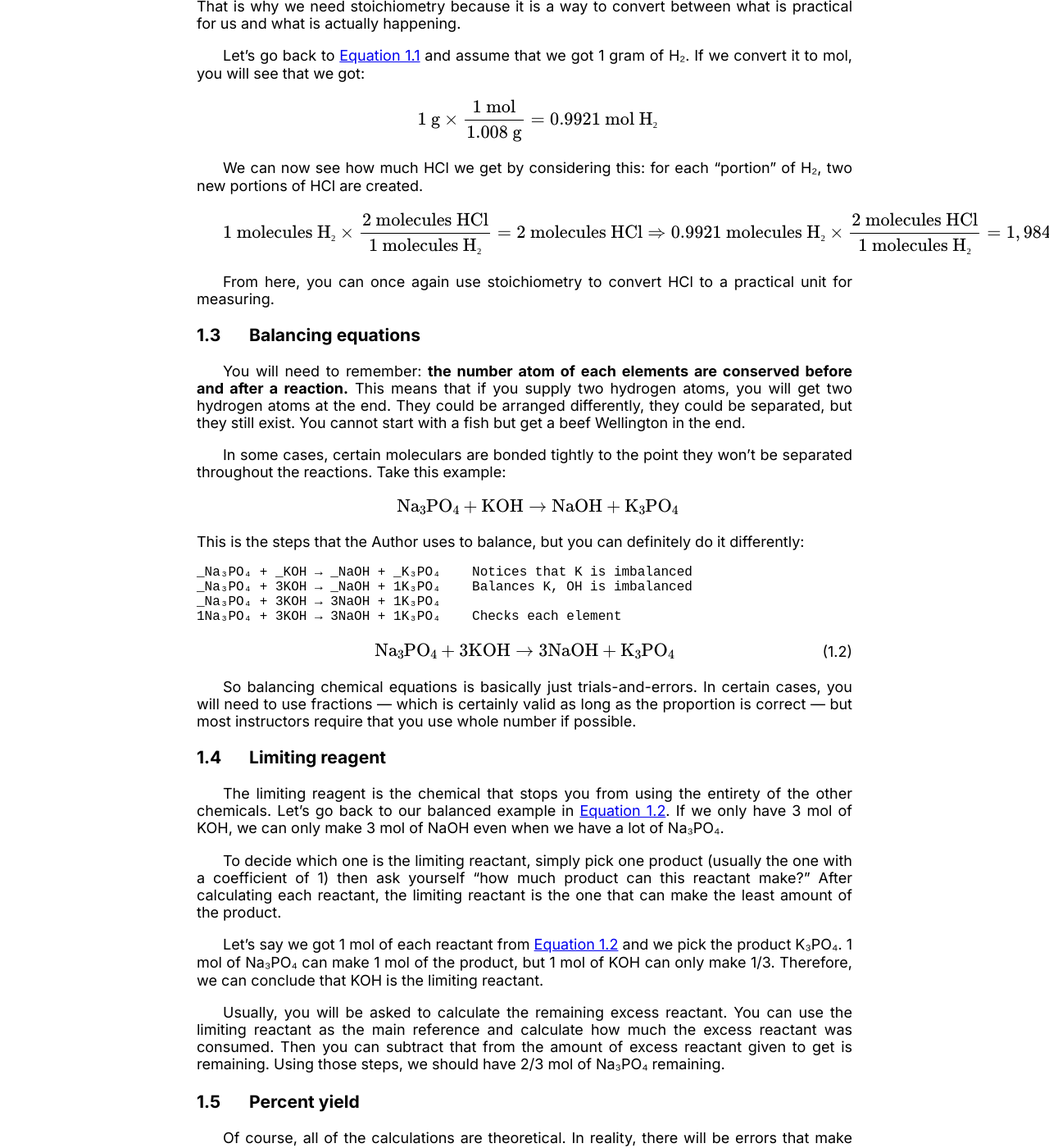
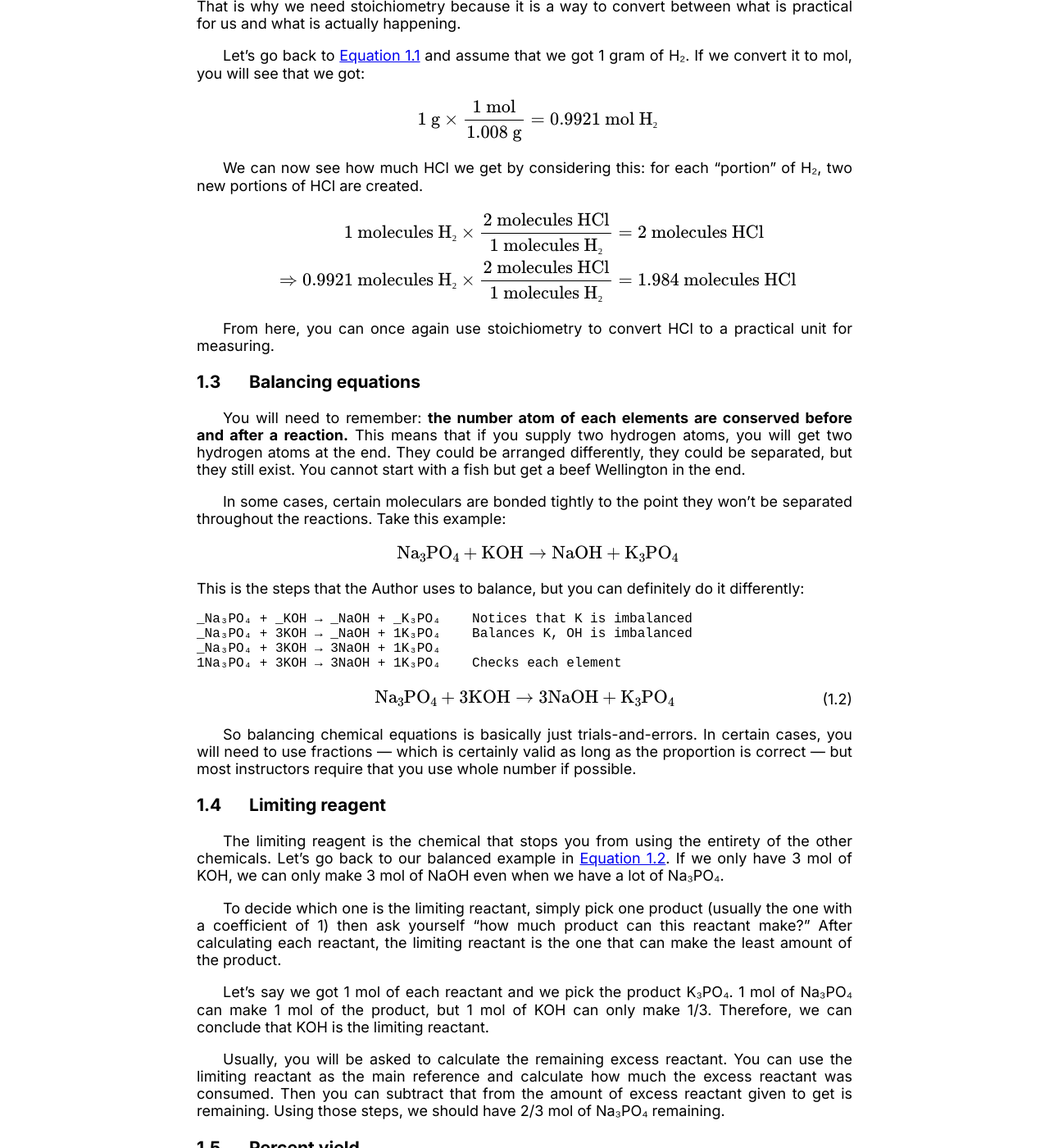
Before and after one commit to LukeNK/n-week-project, a Jekyll site: the page built from drafts/chem-eq.md, in a window 1280 px wide and 1400 px high, scrolled down 779 px. Shown: the whole window at 82% size. Built offline with Jekyll 4.4.1, drawn with Linux system fonts in a browser that asks for light colours; some of the changed text lies outside the part shown.

Commit message:
Adjust formatting

```diff
--- a/drafts/chem-eq.md
+++ b/drafts/chem-eq.md
@@ -29,11 +29,11 @@ Let's go back to <a href='#eq-chem-eq-1'></a> and assume that we got 1 gram of H
 \\]
 
 We can now see how much HCl we get by considering this: for each "portion" of H₂, two new portions of HCl are created.
-\\[
-    1\text{ molecules H₂} \times \frac{2\text{ molecules HCl}}{1\text{ molecules H₂}} = 2\text{ molecules HCl}
+\\[\begin{aligned}
+    1\text{ molecules H₂} \times \frac{2\text{ molecules HCl}}{1\text{ molecules H₂}} &= 2\text{ molecules HCl} \\\\\\
     \Rightarrow
-    0.9921\text{ molecules H₂} \times \frac{2\text{ molecules HCl}}{1\text{ molecules H₂}} = 1,984\text{ molecules HCl}
-\\]
+    0.9921\text{ molecules H₂} \times \frac{2\text{ molecules HCl}}{1\text{ molecules H₂}} &= 1.984\text{ molecules HCl}
+\end{aligned}\\]
 
 From here, you can once again use stoichiometry to convert HCl to a practical unit for measuring.
 
@@ -62,7 +62,7 @@ The limiting reagent is the chemical that stops you from using the entirety of t
 
 To decide which one is the limiting reactant, simply pick one product (usually the one with a coefficient of 1) then ask yourself "how much product can this reactant make?" After calculating each reactant, the limiting reactant is the one that can make the least amount of the product.
 
-Let's say we got 1 mol of each reactant from <a href='#eq-chem-eq-2'></a> and we pick the product K₃PO₄. 1 mol of Na₃PO₄ can make 1 mol of the product, but 1 mol of KOH can only make 1/3. Therefore, we can conclude that KOH is the limiting reactant.
+Let's say we got 1 mol of each reactant and we pick the product K₃PO₄. 1 mol of Na₃PO₄ can make 1 mol of the product, but 1 mol of KOH can only make 1/3. Therefore, we can conclude that KOH is the limiting reactant.
 
 Usually, you will be asked to calculate the remaining excess reactant. You can use the limiting reactant as the main reference and calculate how much the excess reactant was consumed. Then you can subtract that from the amount of excess reactant given to get is remaining. Using those steps, we should have 2/3 mol of Na₃PO₄ remaining.
 
```
Also changed, not shown: other parts of drafts/chem-eq.md (+1 -1 lines).
